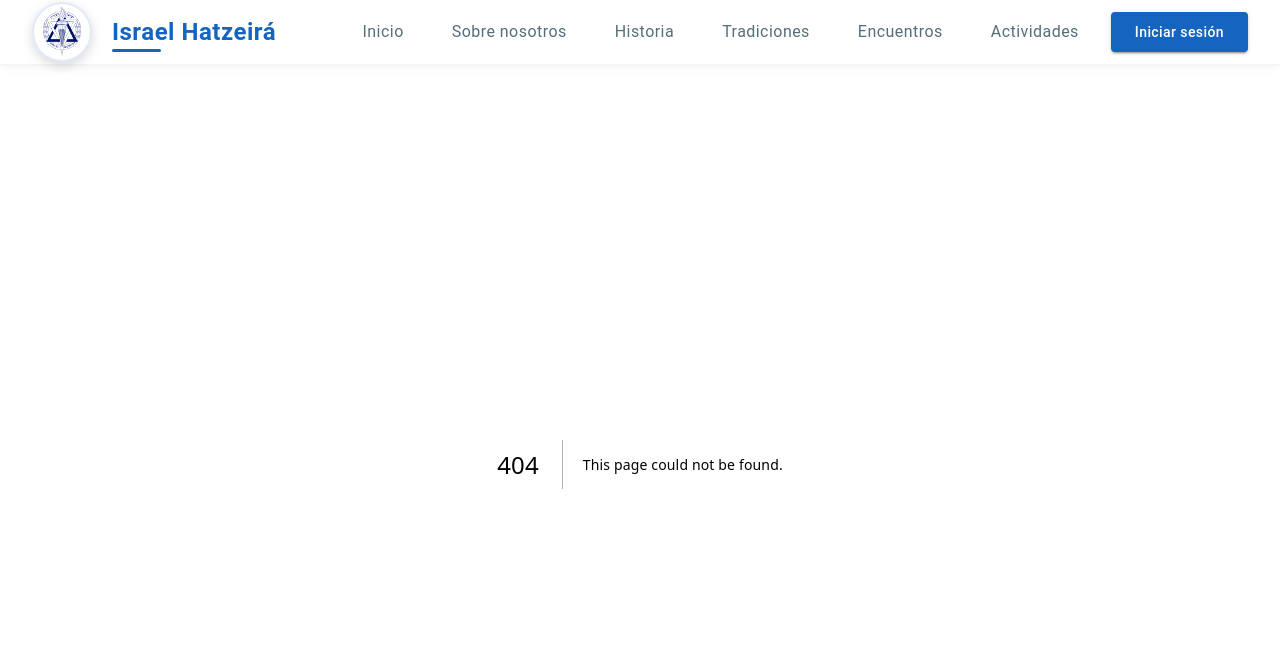
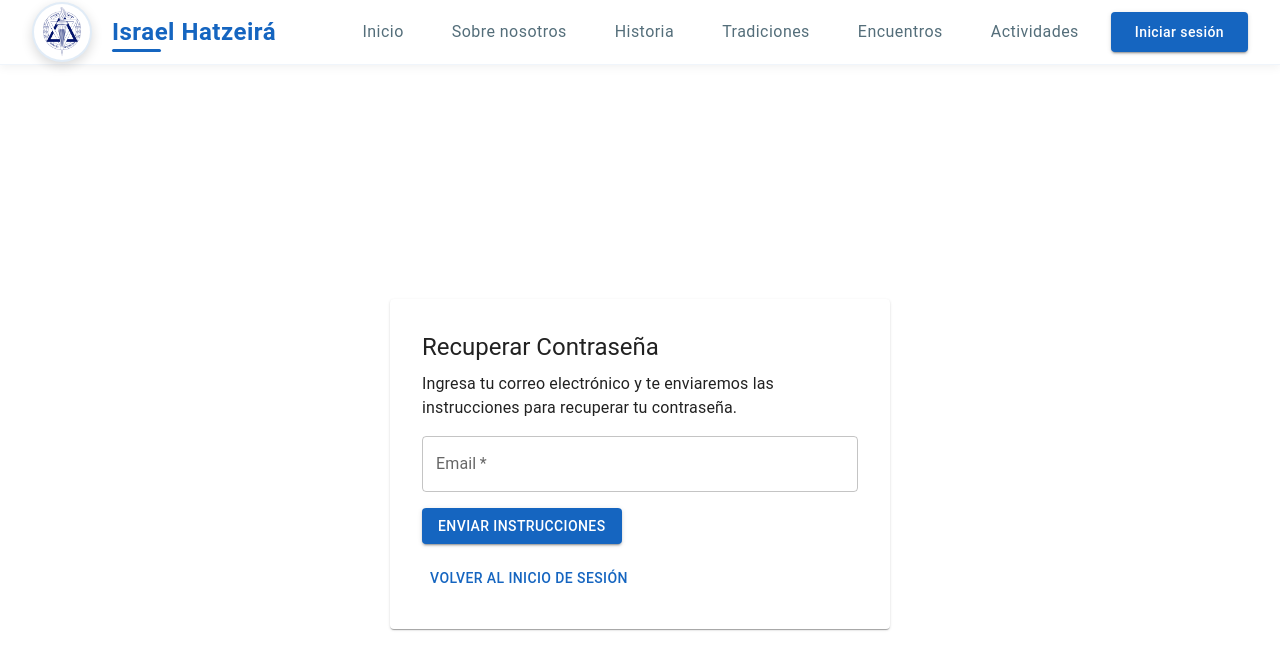
Before and after one commit to GSosin/ProyectoFinal_FE, a Next.js app: page /forgot-password in a window 1280 px wide. Before the commit this address had no page. Shown: the top 670 px of the page. Built offline with nearby package versions, Linux system fonts and the light colour scheme.

Commit message:
recuperacion de contraseña

```diff
--- /dev/null
+++ b/app/forgot-password/components/ForgotPasswordForm.jsx
@@ -0,0 +1,99 @@
+'use client';
+
+import { useState } from 'react';
+import { Card, Button, Typography, Alert } from '@mui/material';
+import { useRouter } from 'next/navigation';
+import Form from '../../components/generics/form/Form';
+import { authEndpoints } from '../../services/endpoints/auth';
+import styles from '../../login/Login.module.css';
+
+const ForgotPasswordForm = () => {
+    const router = useRouter();
+    const [error, setError] = useState(null);
+    const [success, setSuccess] = useState(false);
+
+    const fields = [
+        {
+            name: 'email',
+            label: 'Email',
+            type: 'email',
+            required: true
+        }
+    ];
+
+    const validationSchema = {
+        email: {
+            required: true,
+            email: true
+        }
+    };
+
+    const handleSubmit = async (formData) => {
+        try {
+            setError(null);
+            const response = await authEndpoints.requestPasswordReset(formData.email);
+            if (response.success) {
+                setSuccess(true);
+            } else {
+                setError(response.error?.message || 'Ocurrió un error al intentar recuperar la contraseña');
+            }
+        } catch (error) {
+            setError(error.message || 'Ocurrió un error al intentar recuperar la contraseña');
+        }
+    };
+
+    return (
+        <div className={styles.container}>
+            <Card className={styles.card}>
+                <Typography variant="h5" component="h1" gutterBottom>
+                    Recuperar Contraseña
+                </Typography>
+
+                {error && (
+                    <Alert severity="error" sx={{ mb: 2 }}>
+                        {error}
+                    </Alert>
+                )}
+
+                {success ? (
+                    <>
+                        <Alert severity="success" sx={{ mb: 2 }}>
+                            Se ha enviado un correo electrónico con las instrucciones para recuperar tu contraseña.
+                        </Alert>
+                        <Button
+                            variant="contained"
+                            color="primary"
+                            fullWidth
+                            onClick={() => router.push('/login')}
+                        >
+                            Volver al inicio de sesión
+                        </Button>
+                    </>
+                ) : (
+                    <>
+                        <Typography variant="body1" sx={{ mb: 2 }}>
+                            Ingresa tu correo electrónico y te enviaremos las instrucciones para recuperar tu contraseña.
+                        </Typography>
+                        <Form
+                            fields={fields}
+                            onSubmit={handleSubmit}
+                            submitButtonText="Enviar instrucciones"
+                            validationSchema={validationSchema}
+                        />
+                        <Typography variant="body2" sx={{ mt: 2 }}>
+                            <Button
+                                variant="text"
+                                color="primary"
+                                onClick={() => router.push('/login')}
+                            >
+                                Volver al inicio de sesión
+                            </Button>
+                        </Typography>
+                    </>
+                )}
+            </Card>
+        </div>
+    );
+};
+
+export default ForgotPasswordForm;
--- /dev/null
+++ b/app/forgot-password/page.jsx
@@ -0,0 +1,7 @@
+"use client";
+
+import ForgotPasswordForm from './components/ForgotPasswordForm';
+
+export default function ForgotPassword() {
+    return <ForgotPasswordForm />;
+}
```
Also changed, not shown: app/login/components/LoginForm.jsx (+9 -0 lines), app/reset-password/components/ResetPasswordForm.jsx (added, +119 -0 lines), app/reset-password/page.jsx (added, +7 -0 lines).
